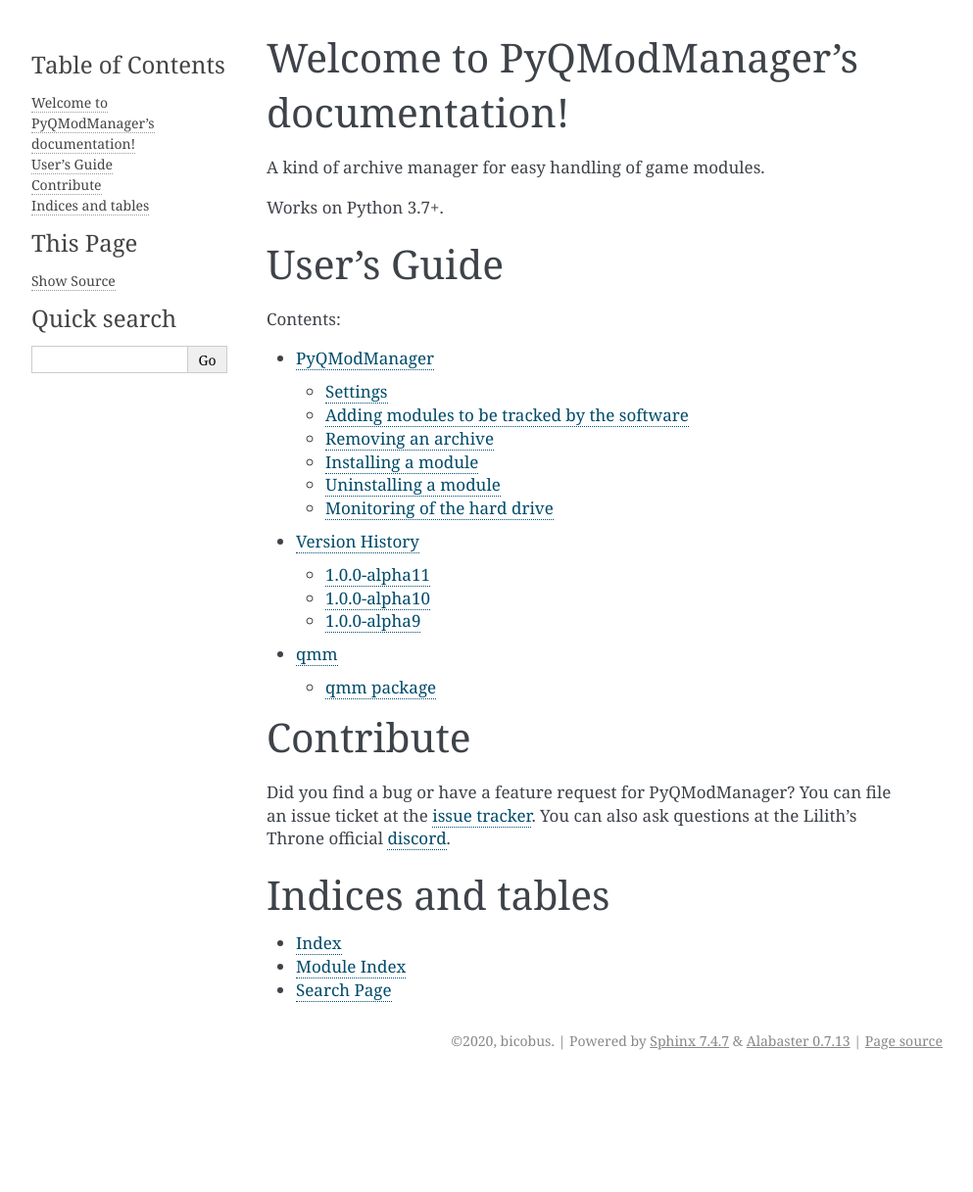
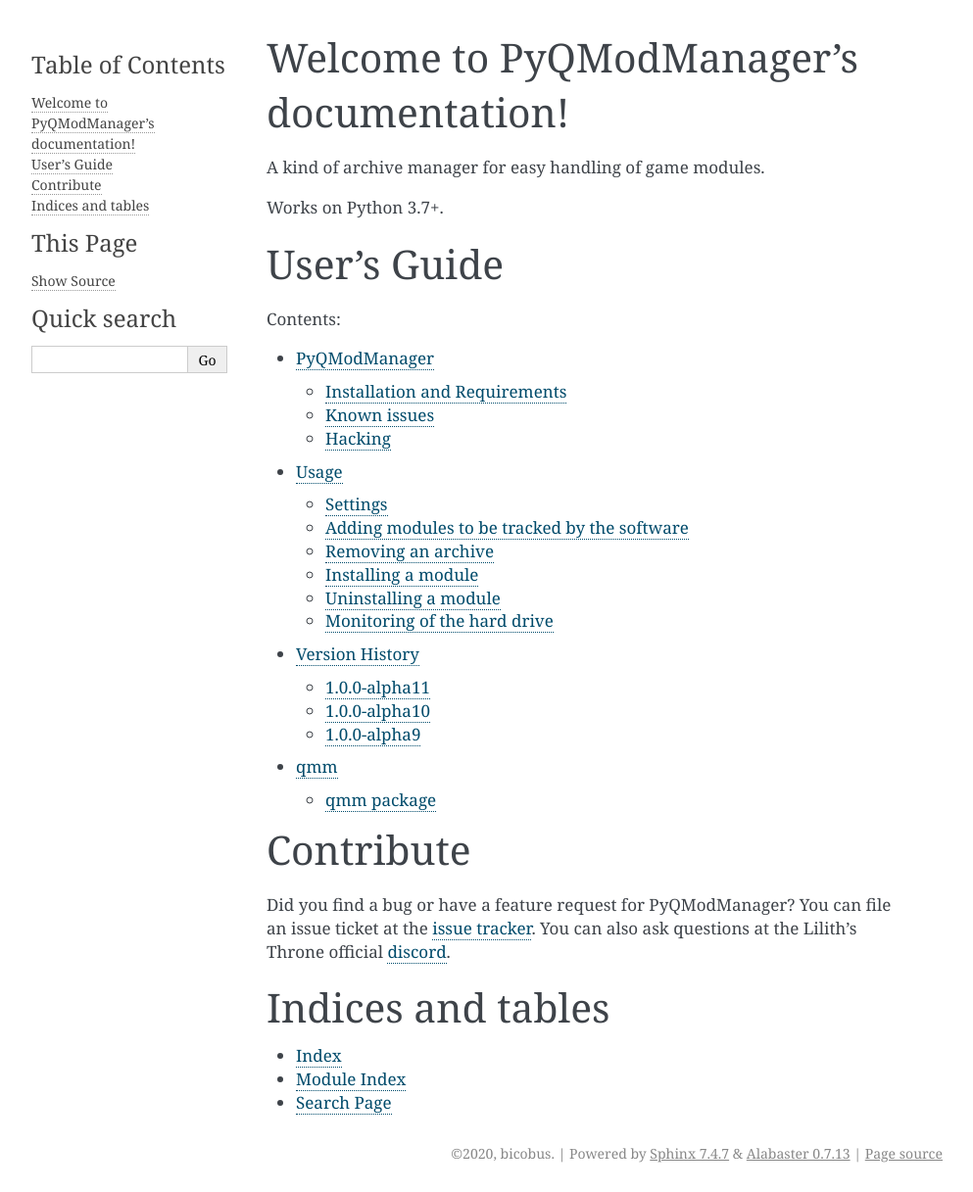
Before and after one commit to bicobus/qModManager, a Sphinx documentation site: the page built from docs/index.rst, in a window 1280 px wide. Shown: the whole page at 98% size, without its empty margins (148-1141 px from the left). Built offline with Sphinx 7.4.7, drawn with Linux system fonts in a browser that asks for light colours; before the commit the page ends 1102 px from its top, so only the background shows below that.

Commit message:
Update documentation

```diff
--- a/docs/index.rst
+++ b/docs/index.rst
@@ -19,6 +19,7 @@
    :maxdepth: 2
    :caption: Contents:
 
+   readme
    usage
    changelog
    api
--- /dev/null
+++ b/docs/readme.rst
@@ -0,0 +1 @@
+.. include:: ../README.rst
--- a/docs/usage.rst
+++ b/docs/usage.rst
@@ -9,9 +9,9 @@
 .. |installfile| image:: ../resources/icons/install-line.svg
 .. |uninstallfile| image:: ../resources/icons/uninstall-line.svg
 
-=============
-PyQModManager
-=============
+=====
+Usage
+=====
 In this document will inform you about various elements of the graphical user
 interface of PyQModManager.
 
```
